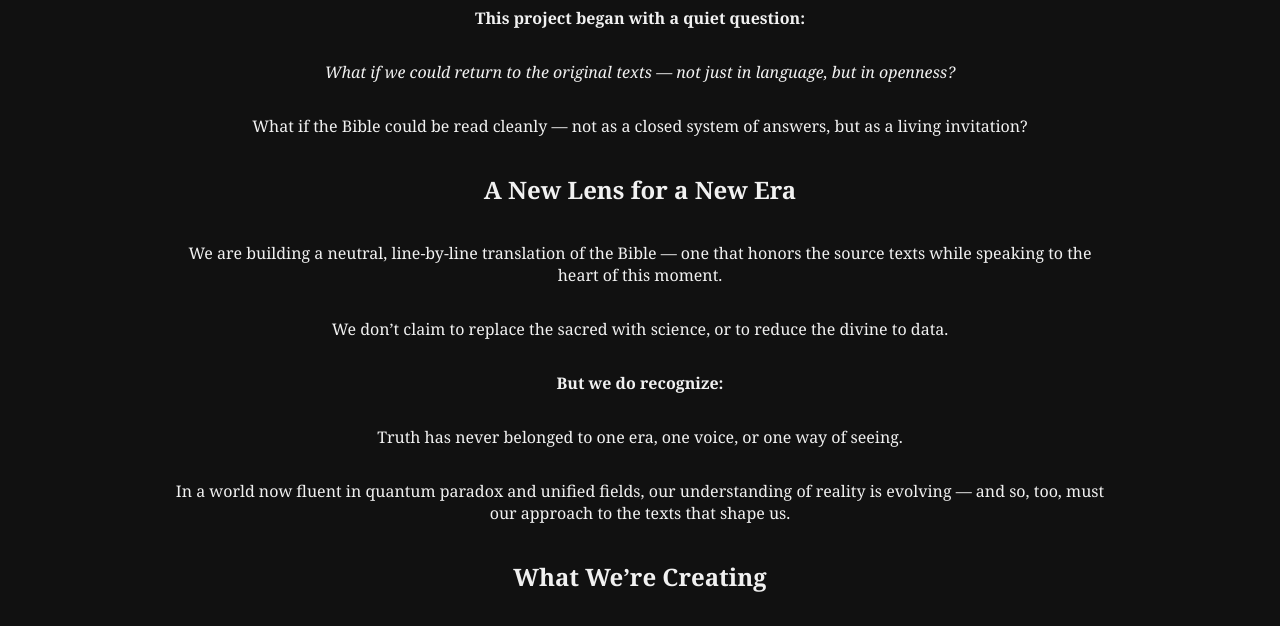
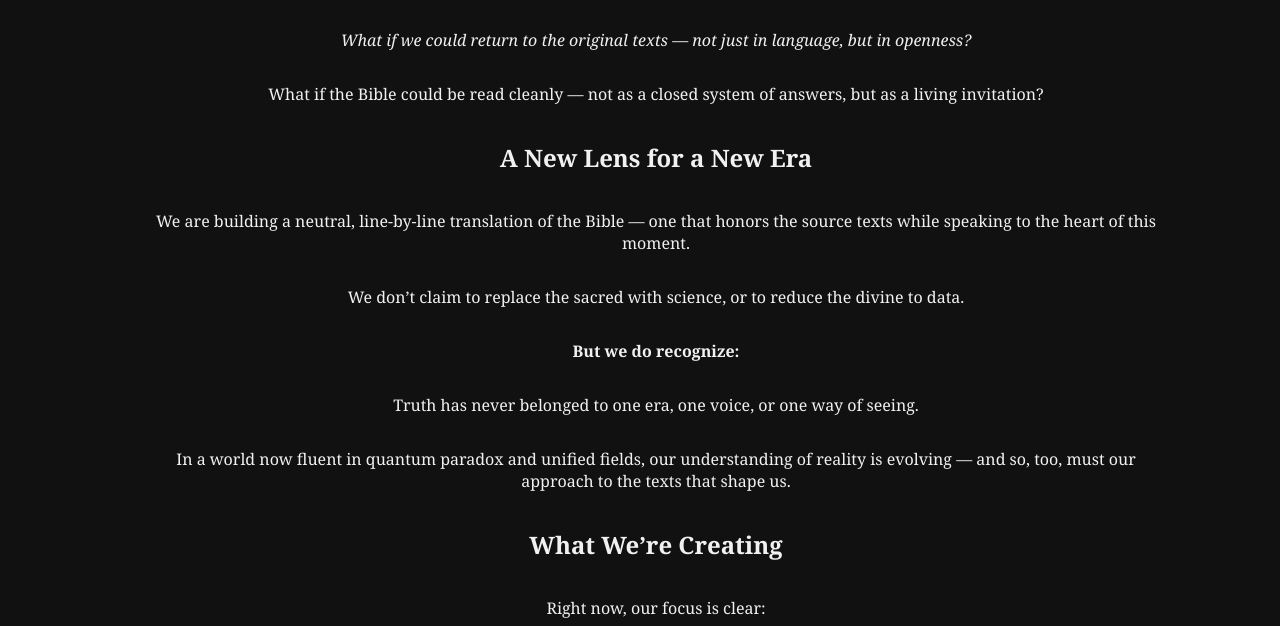
Before and after one commit to jstan285/thebible2124, an Eleventy site: page src/about.njk in a window 1280 px wide. Shown: the part 362-988 px from the top of the page. Built offline with nearby package versions, Linux system fonts and the light colour scheme; Eleventy itself is replaced by a stand-in of ours; files that its build step writes are made by us from their sources.

Commit message:
Update style.css
Width fix?

```diff
--- a/css/style.css
+++ b/css/style.css
@@ -40,6 +40,7 @@ nav a.active {
                0 0 12px rgba(255,255,255,0.5);
 }
 main {
+  width: 100%;
   max-width: 1000px;
   margin: 0 auto;
   flex: 1;
@@ -47,7 +48,7 @@ main {
   flex-direction: column;
   justify-content: center;
   align-items: stretch;
-  padding: 2rem;
+  padding: 1rem;
 }
 .home-hero h1 {
   font-size: 4rem;
```
